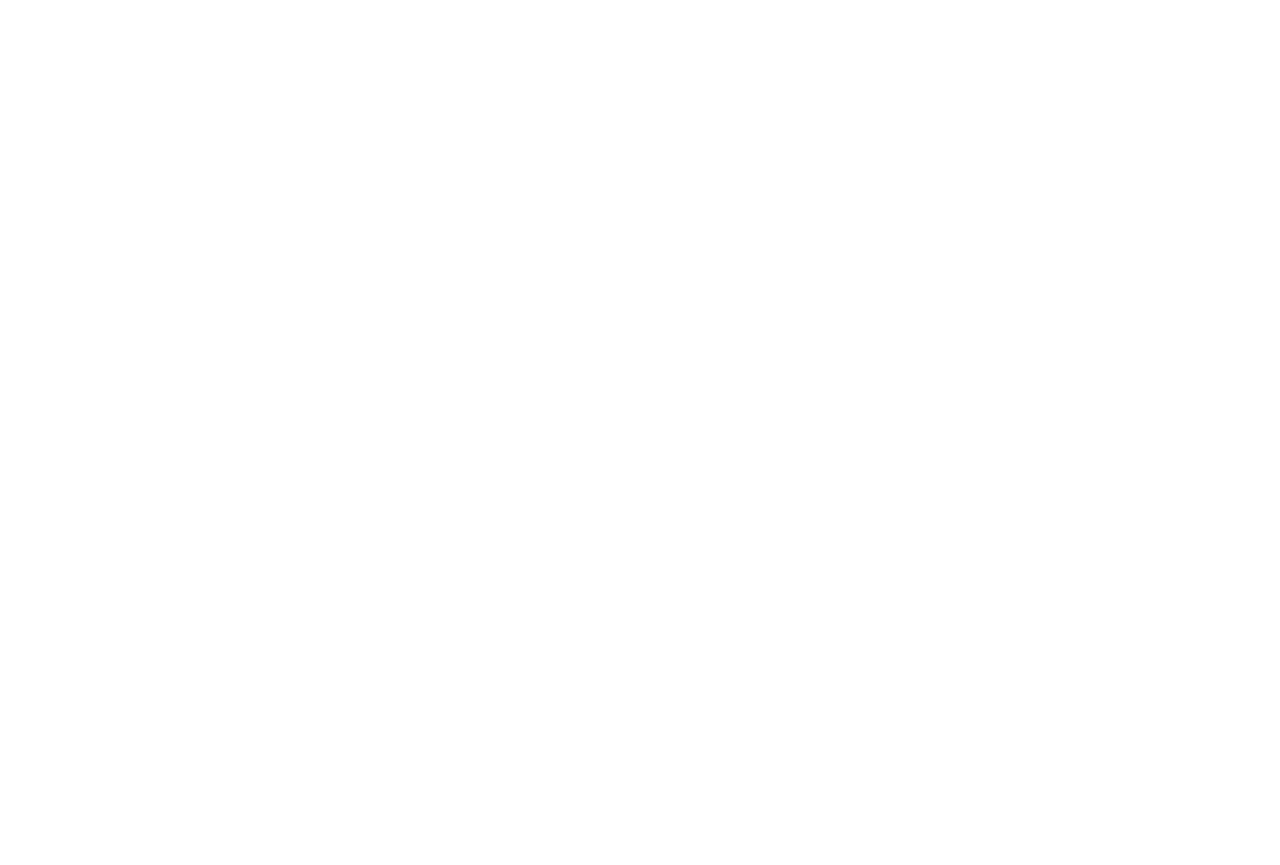
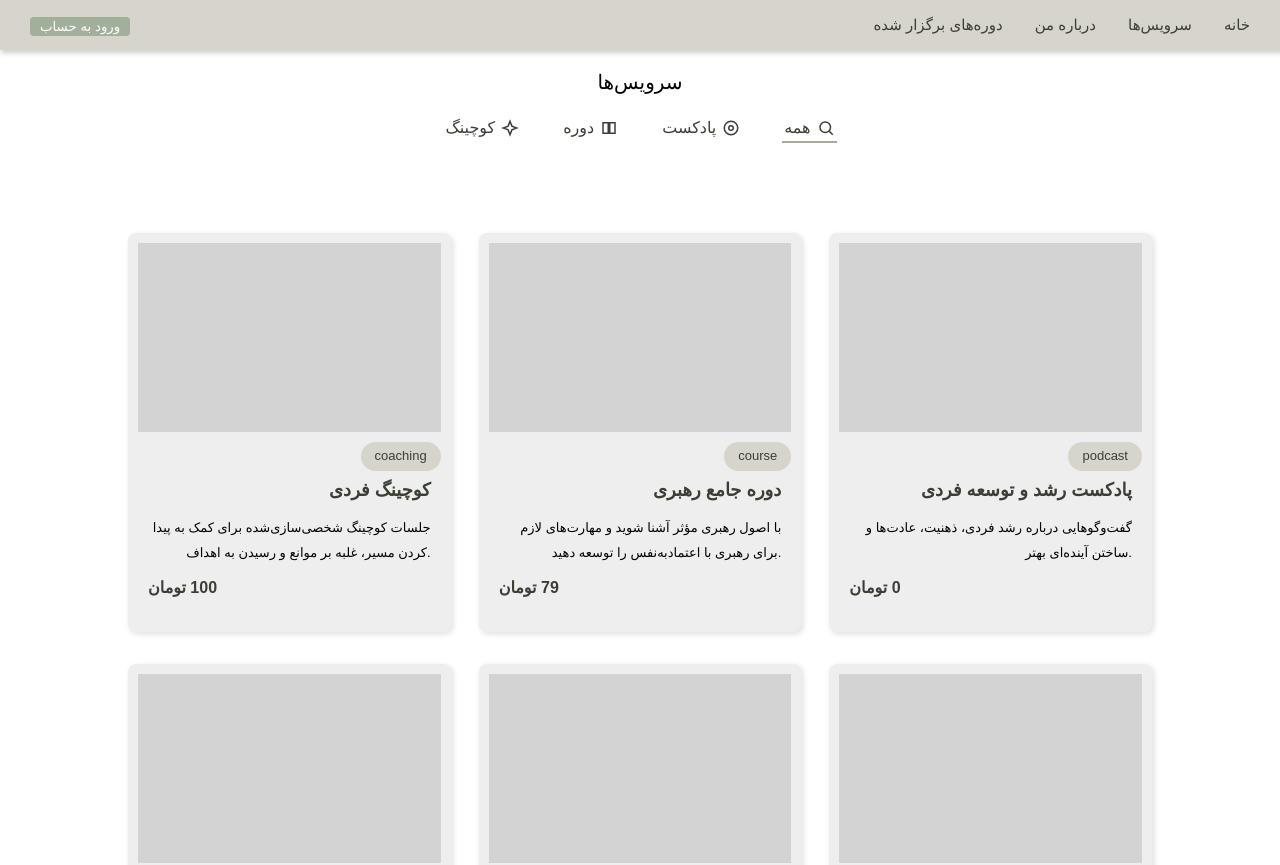
Before and after one commit to LuigiOdinson/Coaching-Website, a React (Vite) app in the folder Coaching/: page /services in a window 1280 px wide. Before the commit this address had no page. Shown: the top 865 px of the page. Before the commit the page ends 800 px from the top, so only its background shows below. Built offline with nearby package versions, Linux system fonts and the light colour scheme; a web font is replaced by a local one.

Commit message:
made the services page

```diff
--- a/Coaching/src/App.jsx
+++ b/Coaching/src/App.jsx
@@ -1,6 +1,7 @@
 import { useState } from 'react'
 import { Routes, Route, useSearchParams } from 'react-router'
 import LandingPage from './pages/landing-page/LandingPage'
+import ServicesPage from './pages/services-page/ServicesPage'
 import './App.css'
 
 function App() {
@@ -8,6 +9,7 @@
   return (
     <Routes>
       <Route index element={<LandingPage />}/>
+      <Route path='/services' element={<ServicesPage/>}/>
     </Routes>
   )
 }
--- a/Coaching/src/components/Footer.css
+++ b/Coaching/src/components/Footer.css
@@ -1,4 +1,5 @@
 .contact {
+    margin-top: 50px;
     min-height: 245px;
     background: var(--color-sage);
     color: white;
--- a/Coaching/src/components/Footer.jsx
+++ b/Coaching/src/components/Footer.jsx
@@ -2,11 +2,11 @@
 
 export default function Footer() {
   return (
-    <section class="contact">
+    <section className="contact">
 
       <h2>ارتباط با من</h2>
 
-      <div class="contact-content">
+      <div className="contact-content">
         Contact information
       </div>
 
--- a/Coaching/src/components/Header.jsx
+++ b/Coaching/src/components/Header.jsx
@@ -27,7 +27,7 @@
           <p>درباره من</p>
         </NavLink>
 
-        <NavLink to={"/"} className="header-link">
+        <NavLink to={"/services"} className="header-link">
           <p>سرویس‌ها</p>
         </NavLink>
 
--- a/Coaching/src/pages/landing-page/LandingPage.css
+++ b/Coaching/src/pages/landing-page/LandingPage.css
@@ -77,7 +77,7 @@
   gap: 30px;
 }
 
-.service-card {
+.service-card-landing {
   flex: 1;
   background: var(--color-beige-light);
   border-radius: 8px;
@@ -88,7 +88,7 @@
   transition: 0.2s;
 }
 
-.service-card:hover {
+.service-card-landing:hover {
   box-shadow: none;
   margin-top: 2px;
   margin-left: 2px;
@@ -125,7 +125,6 @@
 /* FEEDBACK SECTION */
 .feedbacks-section {
   padding: 30px 10%;
-  padding-bottom: 50px;
   background-color: white;
 }
 
--- a/Coaching/src/pages/landing-page/Services.jsx
+++ b/Coaching/src/pages/landing-page/Services.jsx
@@ -10,7 +10,7 @@
 
       <div className="service-cards-container">
 
-          <div className="service-card">
+          <div className="service-card-landing">
             <div className="card-image">
               <span>عکس</span>
             </div>
@@ -18,7 +18,7 @@
             <p>پادکست</p>
           </div>
 
-          <div className="service-card">
+          <div className="service-card-landing">
             <div className="card-image">
               <span>عکس</span>
             </div>
@@ -26,7 +26,7 @@
             <p>دوره آنلاین</p>
           </div>
 
-          <div className="service-card">
+          <div className="service-card-landing">
             <div className="card-image">
               <span>عکس</span>
             </div>
--- /dev/null
+++ b/Coaching/src/pages/services-page/FilterSection.jsx
@@ -0,0 +1,63 @@
+import {useState} from 'react'
+
+export default function FilterSection() {
+
+  const [filter, setFilter] = useState("all");
+
+  return (
+    <div className="filter-section">
+      <div className="services-title">
+        <p>سرویس‌ها</p>
+      </div>
+
+      <nav className="filter-tab">
+        <button
+        className={`service-filter-button ${filter === "all" ? 'is-active' : ''}`}
+        onClick={() => {setFilter("all")}}>
+
+          <svg className="tab-icon" viewBox="0 0 24 24" fill="none" stroke="currentColor" strokeWidth="2">
+            <circle cx="11" cy="11" r="7" />
+            <line x1="16.5" y1="16.5" x2="21" y2="21" />
+          </svg>
+
+          <span>همه</span>
+        </button>
+
+        <button
+        className={`service-filter-button ${filter === "podcast" ? 'is-active' : ''}`}
+        onClick={() => {setFilter("podcast")}}>
+
+          <svg className="tab-icon" viewBox="0 0 24 24" fill="none" stroke="currentColor" strokeWidth="2">
+            <path d="M3 12a9 9 0 0 1 18 0a9 9 0 0 1-18 0z" />
+            <circle cx="12" cy="12" r="3" />
+          </svg>
+
+          <span>پادکست</span>
+        </button>
+
+        <button
+        className={`service-filter-button ${filter === "course" ? 'is-active' : ''}`}
+        onClick={() => {setFilter("course")}}>
+
+          <svg className="tab-icon" viewBox="0 0 24 24" fill="none" stroke="currentColor" strokeWidth="2">
+            <path d="M4 5h7v14H4z" />
+            <path d="M13 5h7v14h-7z" />
+          </svg>
+
+          <span>دوره</span>
+        </button>
+
+        <button
+        className={`service-filter-button ${filter === "coaching" ? 'is-active' : ''}`}
+        onClick={() => {setFilter("coaching")}}>
+
+          <svg className="tab-icon" viewBox="0 0 24 24" fill="none" stroke="currentColor" strokeWidth="2">
+            <path d="M12 3l2.5 6.5L21 12l-6.5 2.5L12 21l-2.5-6.5L3 12l6.5-2.5z" />
+          </svg>
+          <span>کوچینگ</
+          span>
+        </button>
+      </nav>
+    </div>
+  )
+}
--- /dev/null
+++ b/Coaching/src/pages/services-page/ServicesGrid.jsx
@@ -0,0 +1,22 @@
+import React from 'react'
+import { services } from '../../mock/services'
+
+export default function ServicesGrid() {
+  return (
+    <div className="services-grid">
+      {services.map((service) => {
+        return (
+          <div class="service-card">
+            <div class="service-image"></div>
+            <div class="service-body">
+              <span class="service-tag">{service.type}</span>
+              <h3 class="service-title">{service.title}</h3>
+              <p class="service-desc">{service.description}</p>
+              <p class="service-price">{service.price}<span> تومان</span></p>
+            </div>
+          </div>
+        )
+      })}
+    </div>
+  )
+}
--- /dev/null
+++ b/Coaching/src/pages/services-page/ServicesPage.css
@@ -0,0 +1,142 @@
+.services-title {
+  display: flex;
+  justify-content: center;
+  font-weight: 500;
+  font-size: 20px;
+  margin-top: 70px;
+  margin-bottom: 20px;
+}
+
+/* Filter Section*/
+.filter-tab {
+  display: flex;
+  flex-direction: row-reverse;
+  justify-content: center;
+  align-items: center;
+  gap: 40px;
+  padding-bottom: 20px;
+  margin-bottom: 30px;
+  border-bottom: 1px solid var(--color-warm-gray-light);
+}
+
+.service-filter-button {
+  display: inline-flex;
+  align-items: center;
+  gap: 6px;
+  background: none;
+  border: none;
+  padding: 4px 2px;
+  font-family: inherit;
+  font-size: 16px;
+  color: var(--color-charcoal);
+  cursor: pointer;
+  border-bottom: 2px solid transparent;
+  transition: color 0.2s ease, border-color 0.2s ease;
+}
+
+.service-filter-button:hover {
+  color: var(--color-sage);
+}
+
+.service-filter-button.is-active {
+  border-bottom-color: var(--color-sage);
+  color: var(--color-charcoal);
+}
+
+.tab-icon {
+  width: 18px;
+  height: 18px;
+  flex-shrink: 0;
+}
+
+/* Services Grid */
+.services-grid {
+  padding: 40px 10%;
+  display: grid;
+  grid-template-columns: repeat(3, 1fr);
+  gap: 32px 28px;
+}
+
+@media (max-width: 900px) {
+  .services-grid {
+    grid-template-columns: repeat(2, 1fr);
+  }
+}
+
+@media (max-width: 600px) {
+  .services-grid {
+    grid-template-columns: 1fr;
+  }
+  .services-tabs {
+    gap: 20px;
+    flex-wrap: wrap;
+  }
+}
+
+/* Card */
+.service-card {
+  flex: 1;
+  background: var(--color-beige-light);
+  border-radius: 8px;
+  padding: 10px 10px 25px 10px;
+  text-align: center;
+  box-shadow: 2px 2px 5px 1px rgba(0, 0, 0, 0.1);
+  cursor: pointer;
+}
+
+.service-image {
+  aspect-ratio: 16 / 10;
+  background: lightgrey;
+}
+
+.service-body {
+  padding: 10px;
+  display: flex;
+  flex-direction: column;
+
+
+  gap: 12px;
+  position: relative;
+}
+
+/* Tag pill */
+.service-tag {
+  display: inline-block;
+  padding: 4px 14px;
+  border-radius: 999px;
+  background: var(--color-beige-dark);
+  color: var(--color-charcoal);
+  font-size: 13px;
+  line-height: 1.6;
+  position: absolute;
+  right:0;
+}
+
+.service-title {
+  margin-top: 35px;
+  font-size: 18px;
+  font-weight: 700;
+  line-height: 1.5;
+  color: var(--color-charcoal);
+  direction: ltr;
+  text-align: right;
+}
+
+.service-desc {
+  margin: 0;
+  font-size: 13px;
+  line-height: 1.9;
+  color: var(--color-warm-gray);
+
+  text-align: right;
+}
+
+/* Price — pinned to bottom-left so all cards line up */
+.service-price {
+  margin-top: auto;
+  align-self: flex-start;
+  font-size: 16px;
+  font-weight: 600;
+  color: var(--color-charcoal);
+  direction: rtl;
+}
--- /dev/null
+++ b/Coaching/src/pages/services-page/ServicesPage.jsx
@@ -0,0 +1,19 @@
+import React from 'react'
+import "./ServicesPage.css"
+import Header from '../../components/Header'
+import FilterSection from './FilterSection'
+import ServicesGrid from './ServicesGrid'
+import Footer from '../../components/Footer'
+
+export default function ServicesPage() {
+  return (
+    <div className="services-page">
+
+      <Header/>
+      <FilterSection/>
+      <ServicesGrid/>
+      <Footer/>
+
+    </div>
+  )
+}
```
